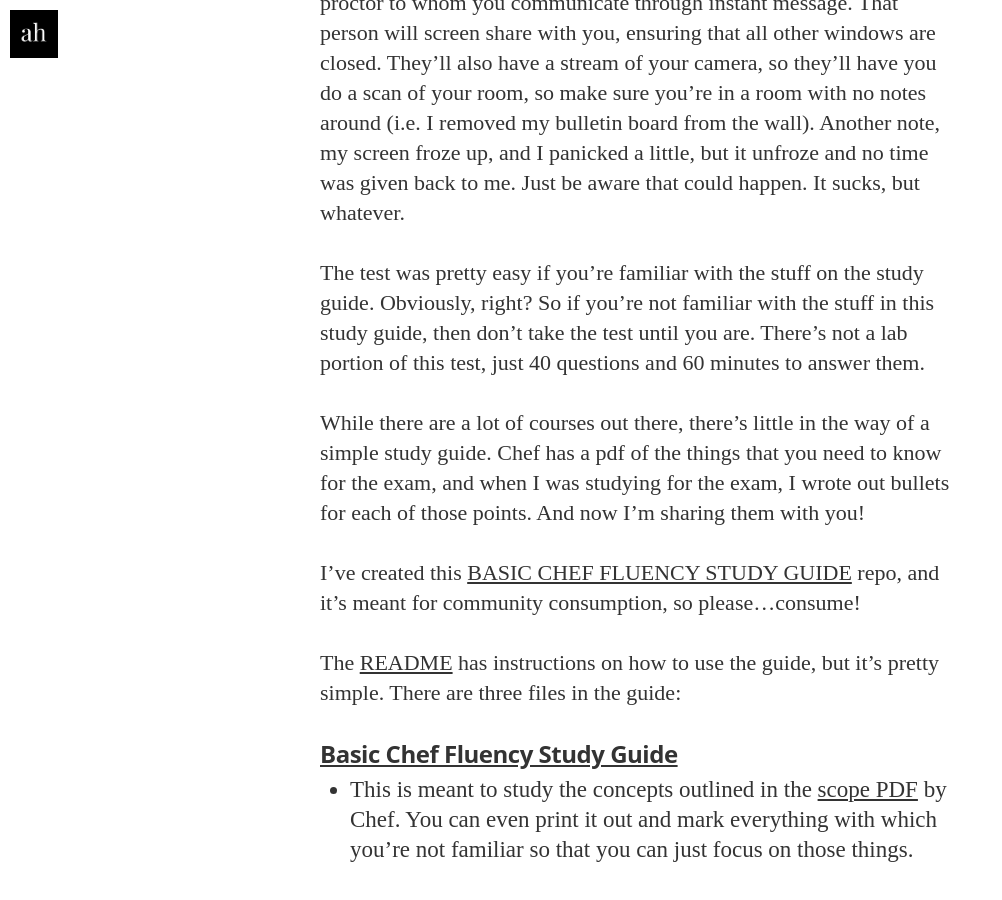
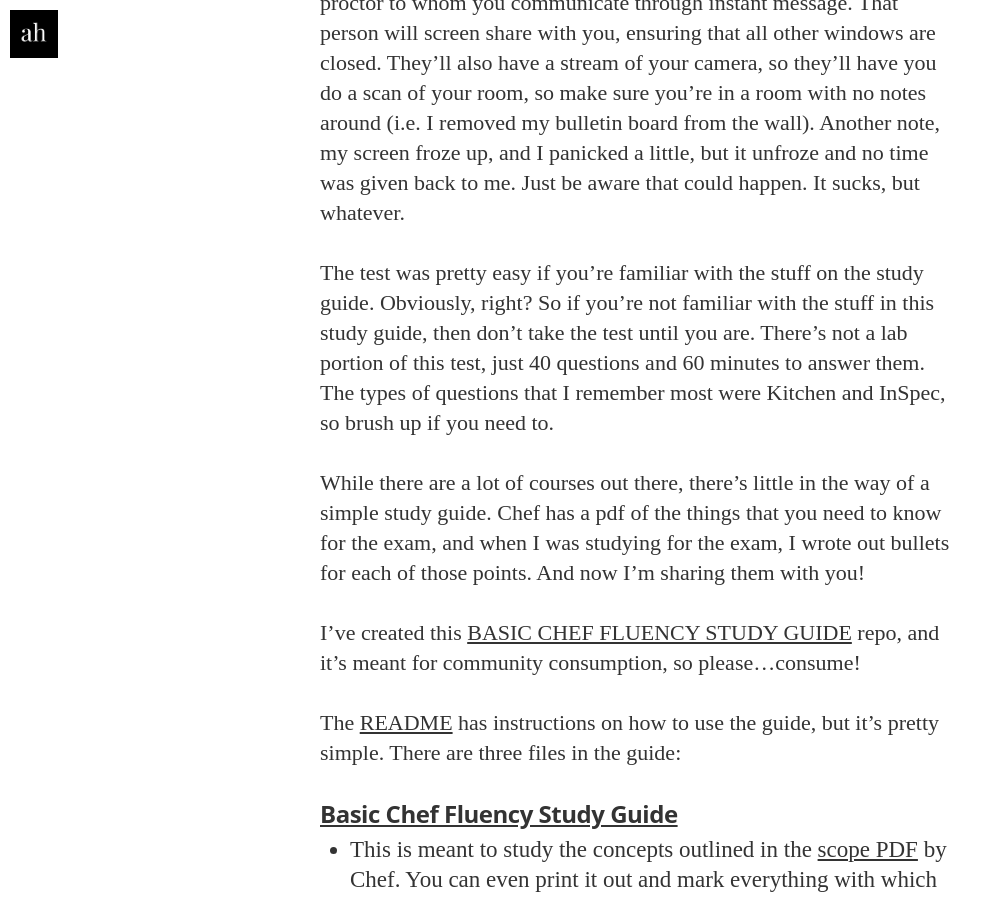
Before and after one commit to anniehedgpeth/anniehedgpeth.github.io, a Jekyll site: the page built from _posts/2017-06-16-basic-chef-fluency.md, in a window 1280 px wide and 900 px high, scrolled down 1467 px. Shown: the whole window, without its empty margins (0-1002 px from the left). Built offline with Jekyll 4.4.1, drawn with Linux system fonts in a browser that asks for light colours; nearby versions of some CDN libraries; some web fonts are replaced.

Commit message:
small edit

```diff
--- a/_posts/2017-06-16-basic-chef-fluency.md
+++ b/_posts/2017-06-16-basic-chef-fluency.md
@@ -13,7 +13,7 @@
 
 So first off, you pay for it then schedule it, and you can take it remotely. You should sign in a little early to get set up. You'll have access to a proctor to whom you communicate through instant message. That person will screen share with you, ensuring that all other windows are closed. They'll also have a stream of your camera, so they'll have you do a scan of your room, so make sure you're in a room with no notes around (i.e. I removed my bulletin board from the wall). Another note, my screen froze up, and I panicked a little, but it unfroze and no time was given back to me. Just be aware that could happen. It sucks, but whatever.
 
-The test was pretty easy if you're familiar with the stuff on the study guide. Obviously, right? So if you're not familiar with the stuff in this study guide, then don't take the test until you are. There's not a lab portion of this test, just 40 questions and 60 minutes to answer them.
+The test was pretty easy if you're familiar with the stuff on the study guide. Obviously, right? So if you're not familiar with the stuff in this study guide, then don't take the test until you are. There's not a lab portion of this test, just 40 questions and 60 minutes to answer them. The types of questions that I remember most were Kitchen and InSpec, so brush up if you need to.
 
 While there are a lot of courses out there, there's little in the way of a simple study guide. Chef has a pdf of the things that you need to know for the exam, and when I was studying for the exam, I wrote out bullets for each of those points. And now I'm sharing them with you!
 
```
